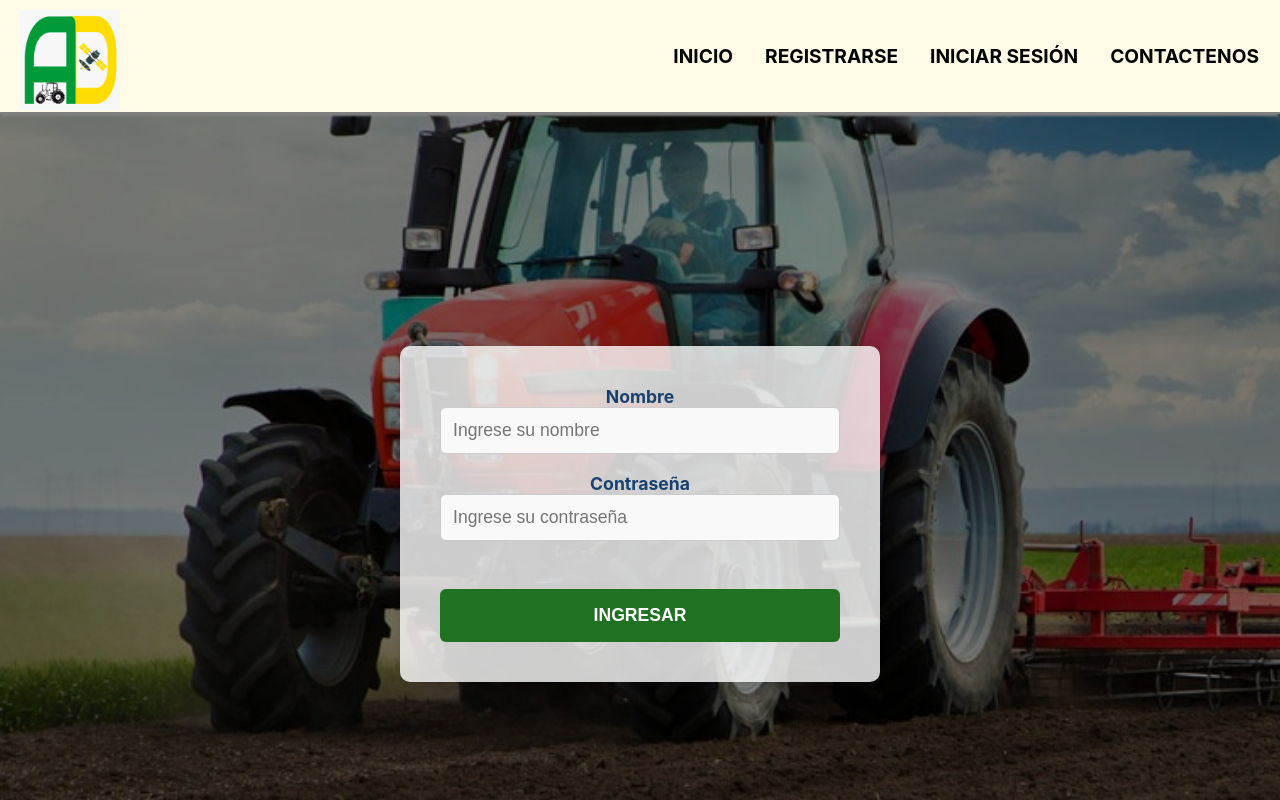
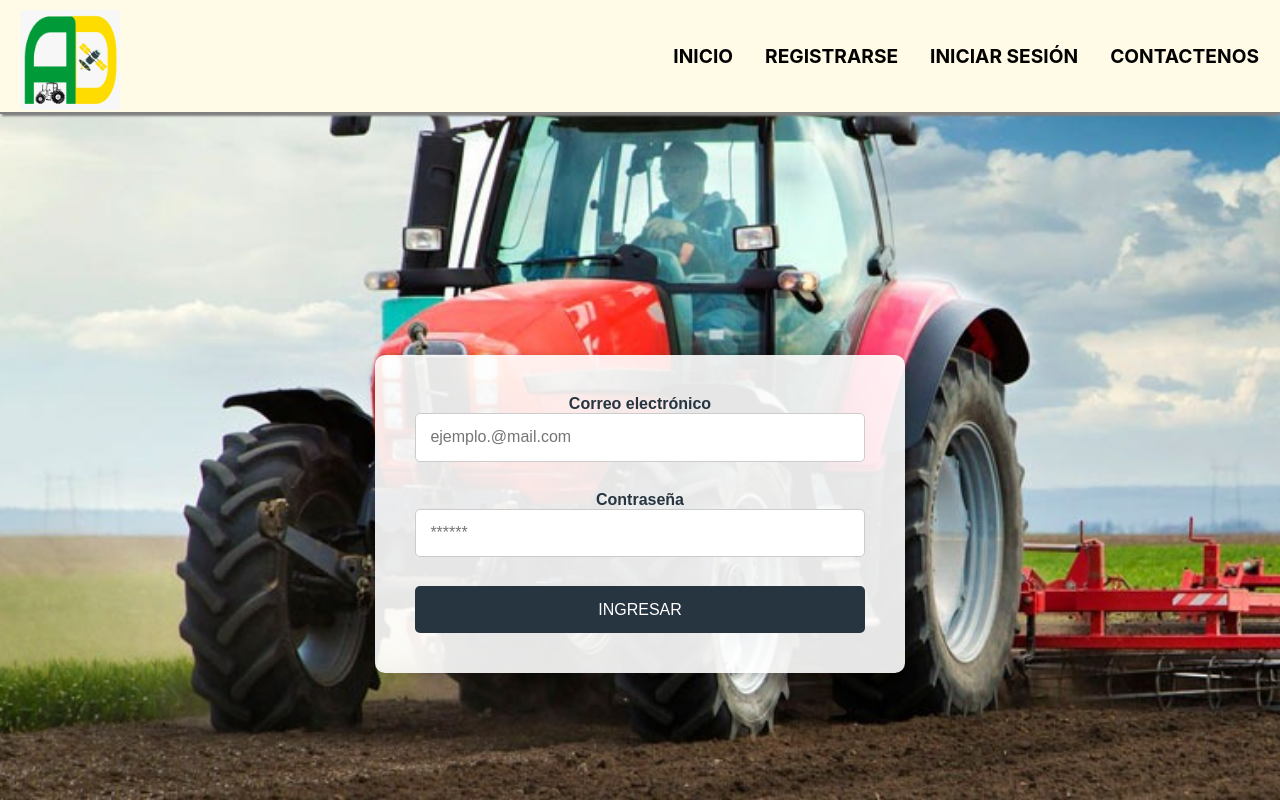
Before and after one commit to JCmixia25/Sistema-de-pedidos-, a React (Create React App) app: page /login in a window 1280 px wide. Built offline with nearby package versions, Linux system fonts and the light colour scheme.

Commit message:
registro y login

```diff
--- a/src/components/Login.js
+++ b/src/components/Login.js
@@ -1,30 +1,54 @@
-import React, { useState } from 'react';
-import { useNavigate } from 'react-router-dom';
-import './Login.css';
+import React, { useContext, useState } from "react";
+import "./Register.css";
+import "../../src/index";
+import icono from "./icono.jpeg";
+import { useAuth } from "../context/authContext";
+import { useNavigate } from "react-router-dom";
 
-function Login() {
-  const [name, setName] = useState('');
-  const [password, setPassword] = useState('');
+
+export function Register() {
+
+
+  const [user, setUser] = useState({
+    email: "",
+    password: "",
+  });
+
+  const { login } = useAuth();
   const navigate = useNavigate();
+  const [mensaje, setMensaje] = useState("");
 
-  const handleSubmit = (e) => {
+  const handleChange = ({ target: { name, value } }) => {
+    setUser({ ...user, [name]: value });
+  };
+
+  const handleSubmit = async (e) => {
     e.preventDefault();
-    console.log('Nombre:', name);
-    console.log('Contraseña:', password);
-    navigate('/home'); // Redirige al usuario a "Home"
+
+    try {
+
+      const userLogin = await login(user.email, user.password);
+      if (userLogin) {
+        setMensaje("");
+        console.log(userLogin);
+        navigate("/");
+      }
+    } catch (error) {
+      setMensaje(error.message);
+    }
   };
 
   return (
-    <div className="login-container">
+    <div className="register-container">
+      <img src={icono} alt="Icono" className="icono" />
       <form onSubmit={handleSubmit}>
         <label>
-          Nombre
-
+          Correo electrónico
           <input
-            type="text"
-            value={name}
-            onChange={(e) => setName(e.target.value)}
-            placeholder="Ingrese su nombre"
+            type="email"
+            name="email"
+            onChange={handleChange}
+            placeholder="ejemplo.@mail.com"
             required
           />
         </label>
@@ -32,16 +56,18 @@ function Login() {
           Contraseña
           <input
             type="password"
-            value={password}
-            onChange={(e) => setPassword(e.target.value)}
-            placeholder="Ingrese su contraseña"
+            name="password"
+            id="password"
+            onChange={handleChange}
+            placeholder="******"
             required
           />
         </label>
         <button type="submit">INGRESAR</button>
+        {mensaje && <p className="mensaje">{mensaje}</p>}
       </form>
     </div>
   );
 }
 
-export default Login;
+export default Register;
--- a/src/components/Register.js
+++ b/src/components/Register.js
@@ -1,53 +1,67 @@
-import React, { useState } from 'react';
-import { useNavigate } from 'react-router-dom';
-import './Register.css';
-import inicio from './inicio.jpeg';
-import icono from './icono.jpeg';
+import React, { useState } from "react";
+import "./Register.css";
+import icono from "./icono.jpeg";
+import { useAuth } from "../context/authContext";
+import { useNavigate } from "react-router-dom";
+// import { signOut } from "firebase/auth";
 
-function Register() {
-  const [name, setName] = useState('');
-  const [email, setEmail] = useState('');
-  const [password, setPassword] = useState('');
-  const [confirmPassword, setConfirmPassword] = useState('');
+export function Register() {
+  // const [confirmPassword, setConfirmPassword] = useState("");
   const [passwordError, setPasswordError] = useState(false);
+
+  const [user, setUser] = useState({
+    email: "",
+    password: "",
+    password2: "",
+  });
+
+  const { signup } = useAuth();
   const navigate = useNavigate();
+  const [mensaje, setMensaje] = useState("");
 
-  const handleSubmit = (e) => {
+  const handleChange = ({ target: { name, value } }) => {
+    // console.log(name, value);
+    setUser({ ...user, [name]: value });
+  };
+
+  const handleSubmit = async (e) => {
     e.preventDefault();
+    // console.log(user.email, user.password);
 
-    // Validar que las contraseñas coincidan
-    if (password !== confirmPassword) {
+    //Validar que las contraseñas coincidan
+    if (user.password2 !== user.password) {
       setPasswordError(true);
       return;
+    } else {
+
+      setPasswordError(false);
+
+      try {
+        const userCredential = await signup(user.email, user.password);
+        if (userCredential) {
+          // Usuario creado exitosamente
+          setMensaje("");
+          console.log("Usuario registrado con éxito");
+          navigate("/Login");
+          // Redireccionar al usuario o realizar otras acciones
+        }
+      } catch (error) {
+        setMensaje(error.message);
+      }
     }
-
-    // Aquí puedes agregar la lógica para registrar al usuario
-    console.log('Nombre:', name);
-    console.log('Correo:', email);
-    console.log('Contraseña:', password);
-    navigate('/home'); // Redirige al usuario a la página de inicio
   };
 
   return (
     <div className="register-container">
       <img src={icono} alt="Icono" className="icono" />
-      <h2>REGISTRO DE USUARIO</h2>
       <form onSubmit={handleSubmit}>
-        <label>
-          Nombre
-          <input
-            type="text"
-            value={name}
-            onChange={(e) => setName(e.target.value)}
-            required
-          />
-        </label>
         <label>
           Correo electrónico
           <input
             type="email"
-            value={email}
-            onChange={(e) => setEmail(e.target.value)}
+            name="email"
+            onChange={handleChange}
+            placeholder="ejemplo.@mail.com"
             required
           />
         </label>
@@ -55,8 +69,10 @@ function Register() {
           Contraseña
           <input
             type="password"
-            value={password}
-            onChange={(e) => setPassword(e.target.value)}
+            name="password"
+            id="password"
+            onChange={handleChange}
+            placeholder="******"
             required
           />
         </label>
@@ -64,8 +80,10 @@ function Register() {
           Confirmar Contraseña
           <input
             type="password"
-            value={confirmPassword}
-            onChange={(e) => setConfirmPassword(e.target.value)}
+            name="password2"
+            id="password2"
+            onChange={handleChange}
+            placeholder="******"
             required
           />
         </label>
@@ -73,6 +91,7 @@ function Register() {
           <div className="password-error">Las contraseñas no coinciden.</div>
         )}
         <button type="submit">REGISTRARSE</button>
+        {mensaje && <p className="mensaje">{mensaje}</p>}
       </form>
     </div>
   );
--- /dev/null
+++ b/src/context/authContext.js
@@ -0,0 +1,45 @@
+import { createContext, useContext, useState } from "react";
+import {
+  createUserWithEmailAndPassword,
+  signInWithEmailAndPassword,
+} from "firebase/auth";
+import { auth } from "../conexion/firebase";
+
+export const authContext = createContext();
+
+export const useAuth = () => {
+  const context = useContext(authContext);
+  if (!context) throw new Error("No existe un proveedor de usuario");
+  return context;
+};
+
+export function AuthProvider({ children }) {
+
+  const signup = async (email, password) => {
+    try {
+      const userCredential = await createUserWithEmailAndPassword(
+        auth,
+        email,
+        password
+      );
+      return userCredential;
+    } catch (error) {
+      throw error;
+    }
+  };
+
+  const login = async (email, password) => {
+    try {
+      const userLogin = await signInWithEmailAndPassword(auth, email, password);
+      return userLogin;
+    } catch (error) {
+      throw error;
+    }
+  };
+
+  return (
+    <authContext.Provider value={{ signup, login }}>
+      {children}
+    </authContext.Provider>
+  );
+}
```
Also changed, not shown: src/App.js (+6 -2 lines).
